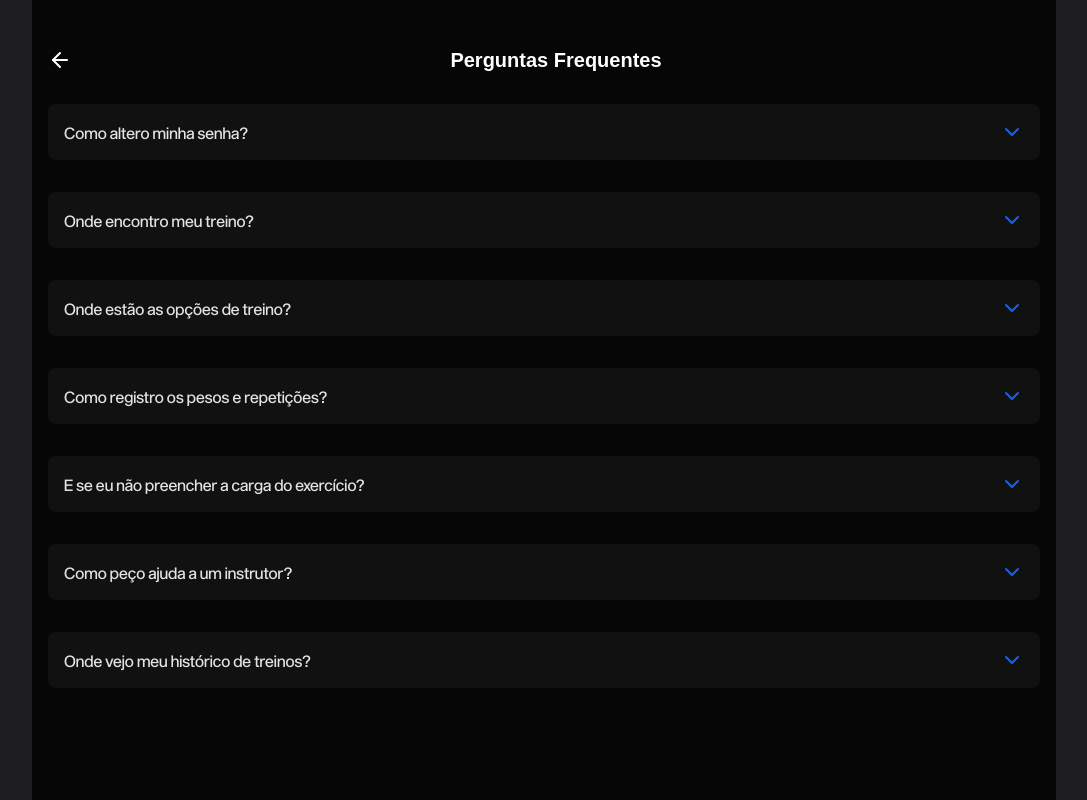
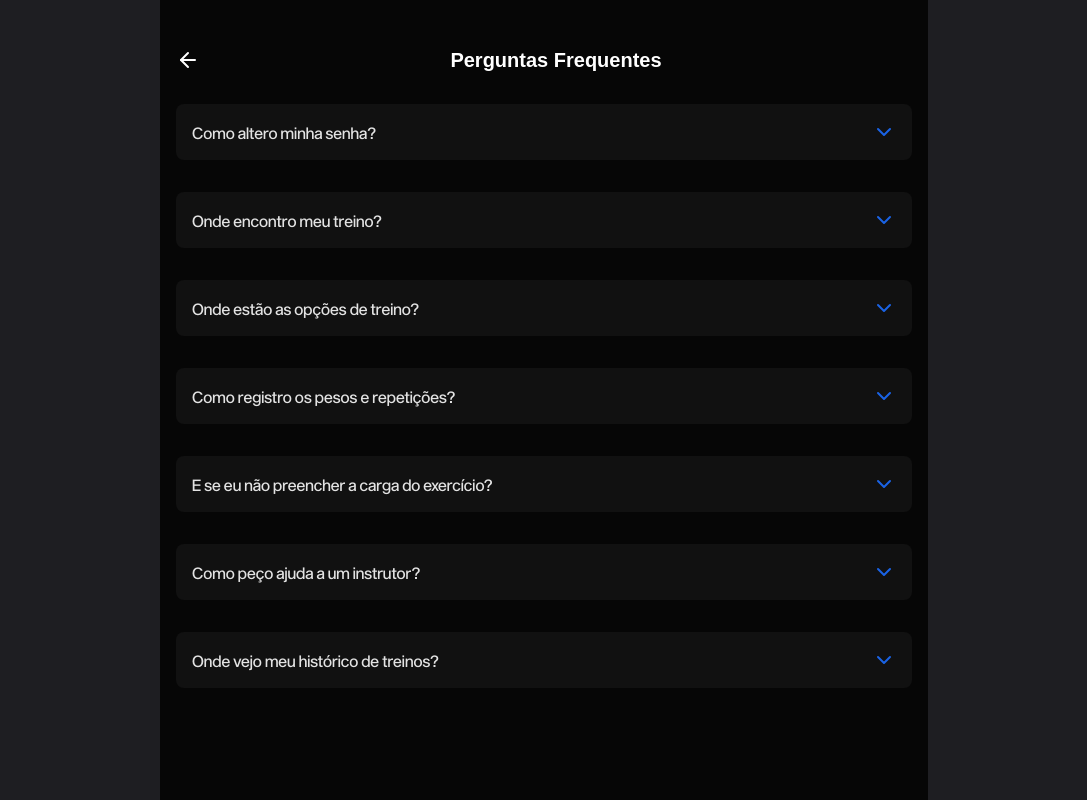
Before and after one commit to PI-CCOMP/impacto-gym, a React (Vite) app: page /configuracao/faq in a window 1280 px wide. Shown: the whole page, without its empty margins (96-1183 px from the left). Built offline with nearby package versions, Linux system fonts and the light colour scheme.

Commit message:
fix: adjust width

```diff
--- a/src/components/Navbar/styles.module.css
+++ b/src/components/Navbar/styles.module.css
@@ -2,7 +2,7 @@
   position: sticky;
   bottom: 0;
   width: 100%;
-  max-width: 1024px;
+  max-width: 768px;
 }
 
 .menu {
@@ -29,10 +29,3 @@
 .menu li a.active {
   color: var(--secondary);
 }
-
-@media (max-width: 1024px) {
-  .menu {
-    justify-content: center;
-    gap: calc(var(--size-xl) * 4);
-  }
-}
--- a/src/components/Wrapper/styles.module.css
+++ b/src/components/Wrapper/styles.module.css
@@ -2,6 +2,6 @@
   background-color: var(--primary);
   min-height: 100dvh;
   width: 100%;
-  max-width: 1024px;
+  max-width: 768px;
   margin: 0 auto;
 }
```
